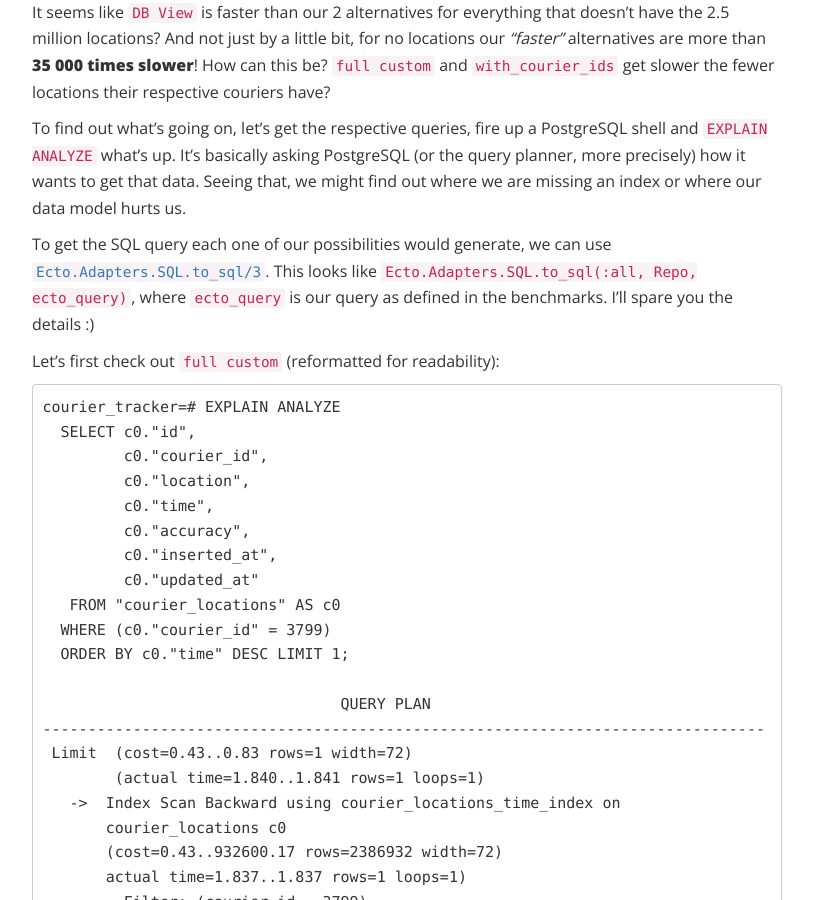
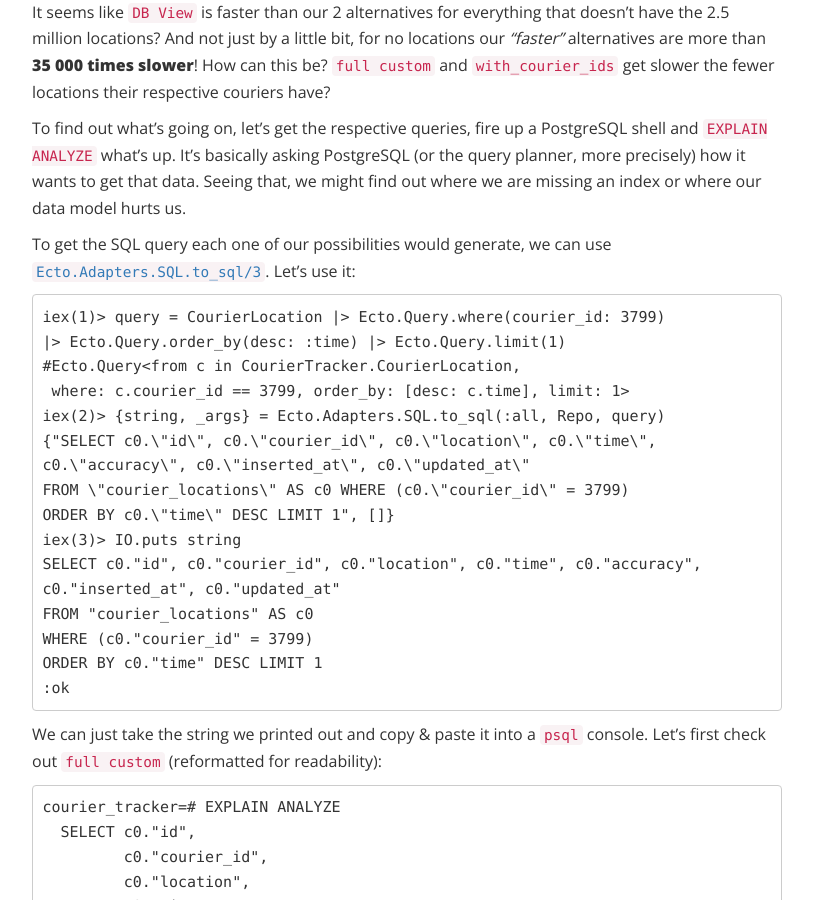
Before and after one commit to liefery-it-legacy/blog, a Jekyll site: the page built from _posts/2018-02-27-the-mysterious-query.md, in a window 1280 px wide and 900 px high, scrolled down 8097 px. Shown: the whole window, without its empty margins (53-866 px from the left). Built offline with Jekyll 4.4.1, drawn with Linux system fonts in a browser that asks for light colours; nearby versions of some CDN libraries; comment, search, counter and statistics services are not loaded.

Commit message:
Thorough query to SQL conversion for @berlintam

````diff
--- a/_posts/2018-02-27-the-mysterious-query.md
+++ b/_posts/2018-02-27-the-mysterious-query.md
@@ -307,11 +307,29 @@ model hurts us.
 
 To get the SQL query each one of our possibilities would generate, we can use
 [`Ecto.Adapters.SQL.to_sql/3`](https://hexdocs.pm/ecto/Ecto.Adapters.SQL.html#to_sql/3).
-This looks like `Ecto.Adapters.SQL.to_sql(:all, Repo, ecto_query)`, where
-`ecto_query` is our query as defined in the benchmarks. I'll spare you the
-details :)
+Let's use it:
 
-Let's first check out `full custom` (reformatted for readability):
+```
+iex(1)> query = CourierLocation |> Ecto.Query.where(courier_id: 3799)
+|> Ecto.Query.order_by(desc: :time) |> Ecto.Query.limit(1)
+#Ecto.Query<from c in CourierTracker.CourierLocation,
+ where: c.courier_id == 3799, order_by: [desc: c.time], limit: 1>
+iex(2)> {string, _args} = Ecto.Adapters.SQL.to_sql(:all, Repo, query)
+{"SELECT c0.\"id\", c0.\"courier_id\", c0.\"location\", c0.\"time\",
+c0.\"accuracy\", c0.\"inserted_at\", c0.\"updated_at\"
+FROM \"courier_locations\" AS c0 WHERE (c0.\"courier_id\" = 3799)
+ORDER BY c0.\"time\" DESC LIMIT 1", []}
+iex(3)> IO.puts string
+SELECT c0."id", c0."courier_id", c0."location", c0."time", c0."accuracy",
+c0."inserted_at", c0."updated_at"
+FROM "courier_locations" AS c0
+WHERE (c0."courier_id" = 3799)
+ORDER BY c0."time" DESC LIMIT 1
+:ok
+```
+
+We can just take the string we printed out and copy & paste it into a `psql`
+console. Let's first check out `full custom` (reformatted for readability):
 
 ```
 courier_tracker=# EXPLAIN ANALYZE
````
